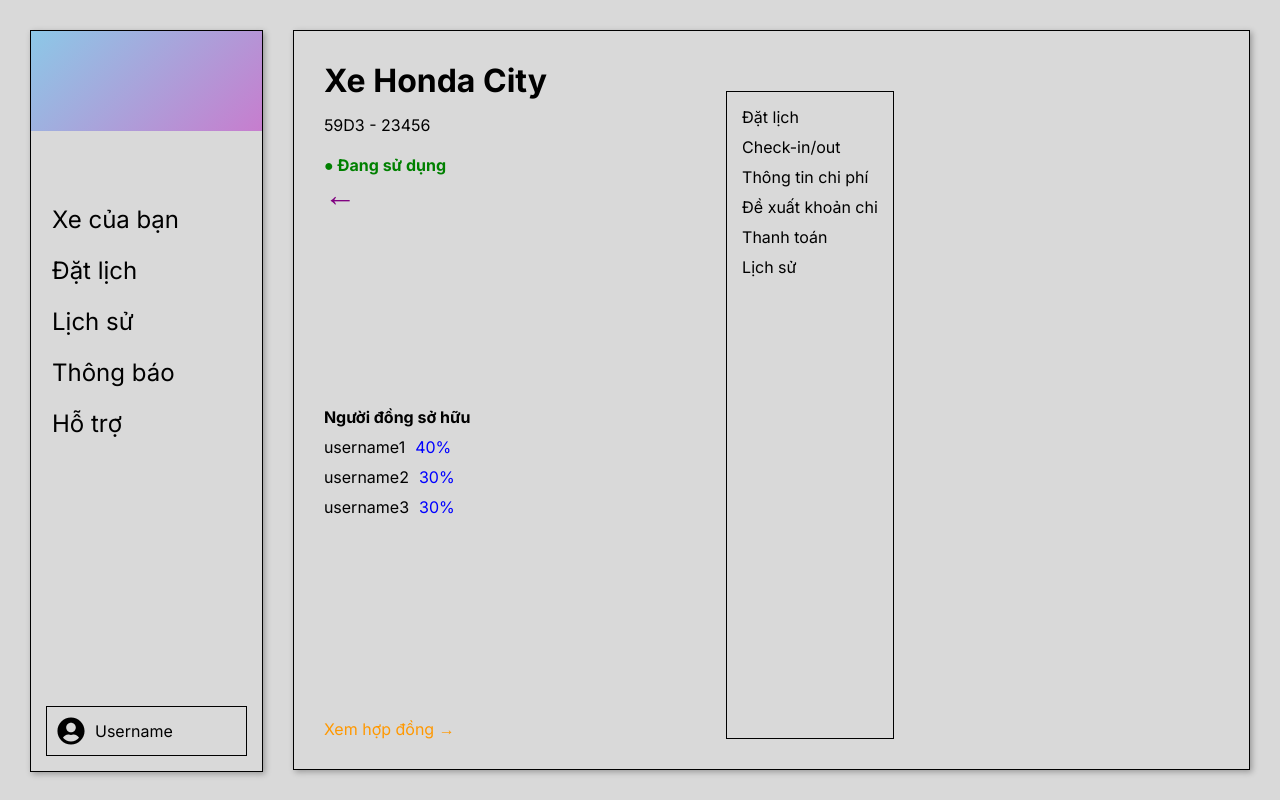
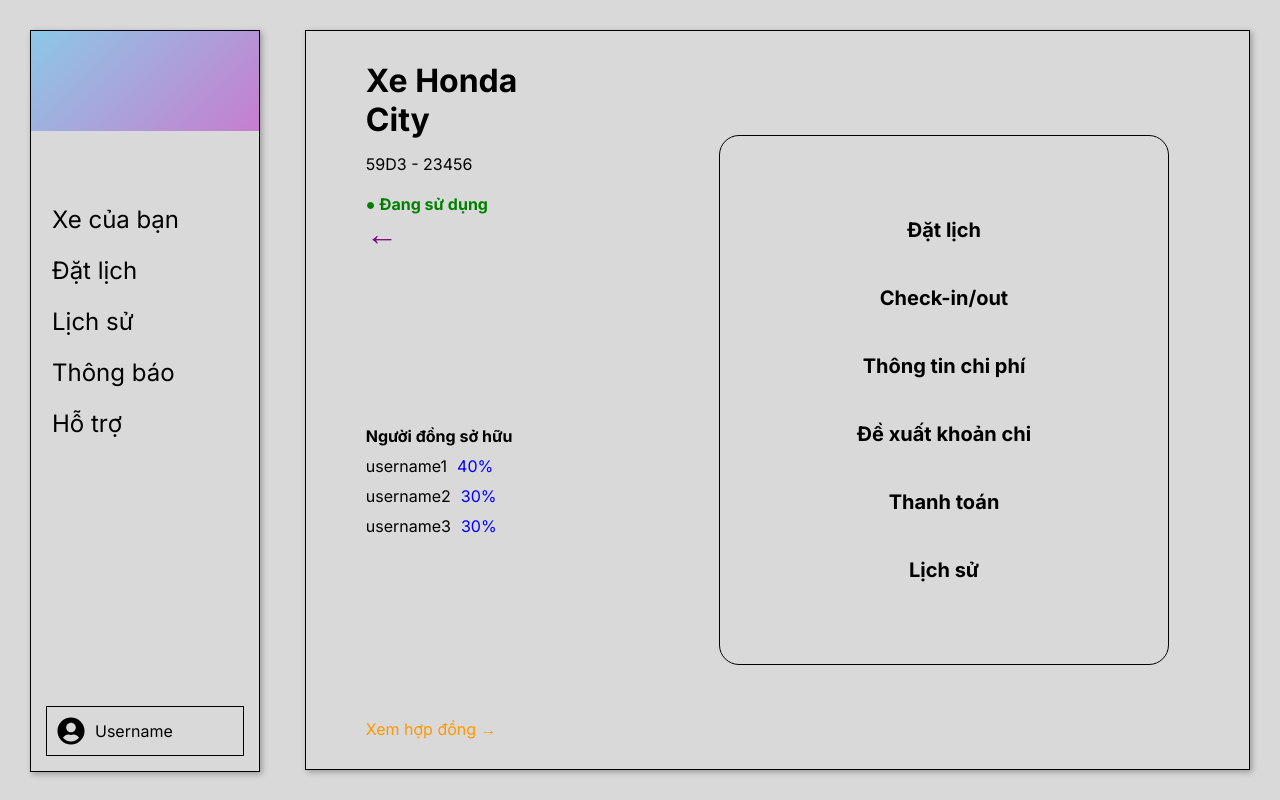
Before and after one commit to HaNguyenOnGit/SWP391_Topic6_SE1814_G8, a React (Vite) app in the folder src/front-end/App/: page /vehicle/1 in a window 1280 px wide. Built offline with nearby package versions, Linux system fonts and the light colour scheme.

Commit message:
update vehicle.css

```diff
--- a/src/front-end/App/src/index.css
+++ b/src/front-end/App/src/index.css
@@ -123,6 +123,7 @@
     box-shadow: 2px 2px 6px rgba(0, 0, 0, 0.3);
     width: calc(80% - 30px);
     padding: 30px;
+    margin-left: 30px;
 }
 
 .main-content h1 {
@@ -138,6 +139,11 @@
     color: #2e7d32;
     text-decoration: none;
     margin-bottom: 25px;
+    margin-left: 30px;
+}
+
+.vehicle-title {
+    margin-left: 30px;
 }
 
 .vehicle-list {
@@ -148,6 +154,7 @@
 }
 
 .vehicle-card {
+    margin-left: 30px;
     border: 1px solid #000000;
     display: flex;
     flex-direction: column;
@@ -318,4 +325,5 @@
     flex-direction: column;
     justify-content: space-between;
     margin-right: 20%;
+    margin-left: 30px;
 }
--- a/src/front-end/App/src/pages/Booking.css
+++ b/src/front-end/App/src/pages/Booking.css
@@ -7,6 +7,7 @@
 
 .calendar-section {
     flex: 2;
+    margin-left: 30px;
 }
 
 .booking-right {
@@ -51,7 +52,7 @@
     display: flex;
     gap: 8px;
     margin: 10px 0;
-
+    margin-left: 30px;
 }
 
 .select-row select {
--- a/src/front-end/App/src/pages/Booking.jsx
+++ b/src/front-end/App/src/pages/Booking.jsx
@@ -83,6 +83,7 @@
             <Navbar username="Username" />
 
             <div className="main-content">
+                <div style={{ marginLeft: "30px" }}>
                     <h1>{vehicle.name}</h1>
                     <p>{vehicle.plate}</p>
                     <br />
@@ -91,6 +92,8 @@
                             ● {vehicle.status}
                         </span>
                     </div>
+                </div>
+
 
                 {/* --- Bộ lọc tháng năm --- */}
                 <div className="select-row">
--- a/src/front-end/App/src/pages/Schedule.jsx
+++ b/src/front-end/App/src/pages/Schedule.jsx
@@ -21,7 +21,7 @@
         <div className="main-container">
             <Navbar username="Username" />
             <div className="main-content">
-                <h1>Phương tiện của bạn</h1>
+                <h1 className="vehicle-title">Phương tiện của bạn</h1>
                 <Link to="/newContract">Tạo hợp đồng →</Link>
 
                 {/* Danh sách phương tiện */}
--- /dev/null
+++ b/src/front-end/App/src/pages/Vehicle.css
@@ -0,0 +1,43 @@
+.main-content-layout {
+    display: flex;
+    justify-content: space-between;
+    align-items: center;
+    min-height: 600px;
+}
+
+/* ========================= */
+/*     KHUNG HÀNH ĐỘNG      */
+/* ========================= */
+.action-menu {
+    border: 1px solid black;
+    padding: 60px 20px;
+    border-radius: 20px;
+    text-align: center;
+    max-width: 450px;
+    width: 100%;
+    display: flex;
+    flex-direction: column;
+    justify-content: space-around;
+    margin-right: 50px;
+    box-sizing: border-box;
+    max-height: 600px;
+    height: auto;
+}
+
+/* ========================= */
+/*     ITEM TRONG MENU      */
+/* ========================= */
+.action-item a {
+    text-decoration: none;
+    color: #000;
+    font-weight: 700;
+    font-size: 20px;
+    padding: 20px 0;
+    display: block;
+    line-height: 1.4;
+}
+
+.action-item a:hover {
+    text-decoration: underline;
+    color: #3498db;
+}
--- a/src/front-end/App/src/pages/Vehicle.jsx
+++ b/src/front-end/App/src/pages/Vehicle.jsx
@@ -2,6 +2,7 @@
 import Navbar from "../NavBar";
 import { useParams, Link } from "react-router-dom";
 import VehicleInfo from "../VehicleInfo";
+import "./Vehicle.css";
 
 export default function Vehicle() {
     const { id } = useParams();
@@ -40,9 +41,9 @@
                 <div className="main-content-layout">
                     <VehicleInfo vehicle={vehicle} />
 
-                    <div style={{ marginTop: "30px", border: "1px solid black", padding: "15px" }}>
+                    <div className="action-menu">
                         {actions.map((action, idx) => (
-                            <div key={idx} style={{ marginBottom: "10px" }}>
+                            <div key={idx} className="action-item">
                                 <Link to={action.path}>{action.name}</Link>
                             </div>
                         ))}
--- a/src/front-end/App/src/pages/Vehicles.jsx
+++ b/src/front-end/App/src/pages/Vehicles.jsx
@@ -21,7 +21,7 @@
         <div className="main-container">
             <Navbar username="Username" />
             <div className="main-content">
-                <h1>Phương tiện của bạn</h1>
+                <h1 className="vehicle-title">Phương tiện của bạn</h1>
                 <Link to="/newContract">Tạo hợp đồng →</Link>
 
                 {/* Danh sách phương tiện */}
```
Lines whose indentation alone changed are shown as unchanged.
